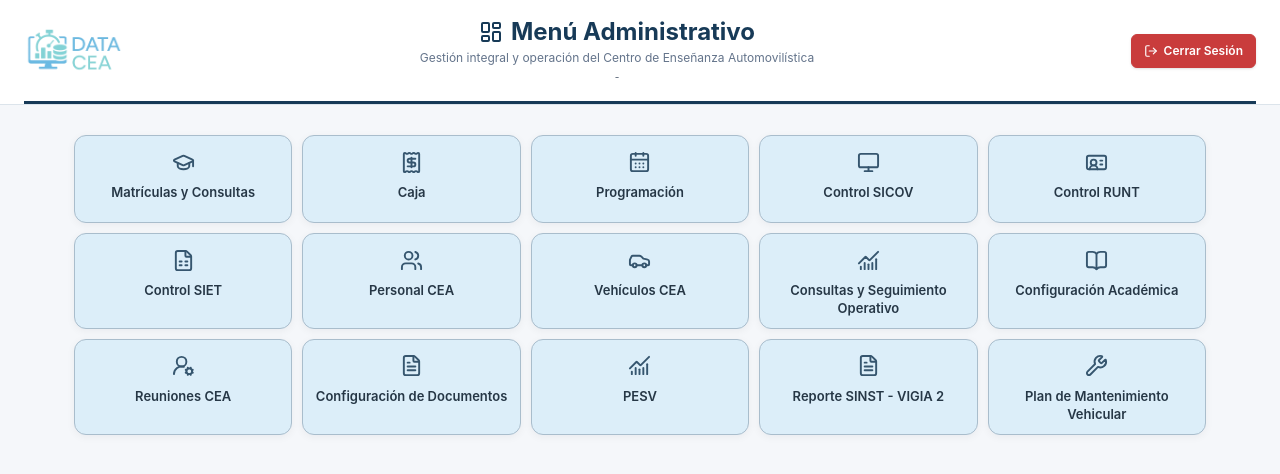
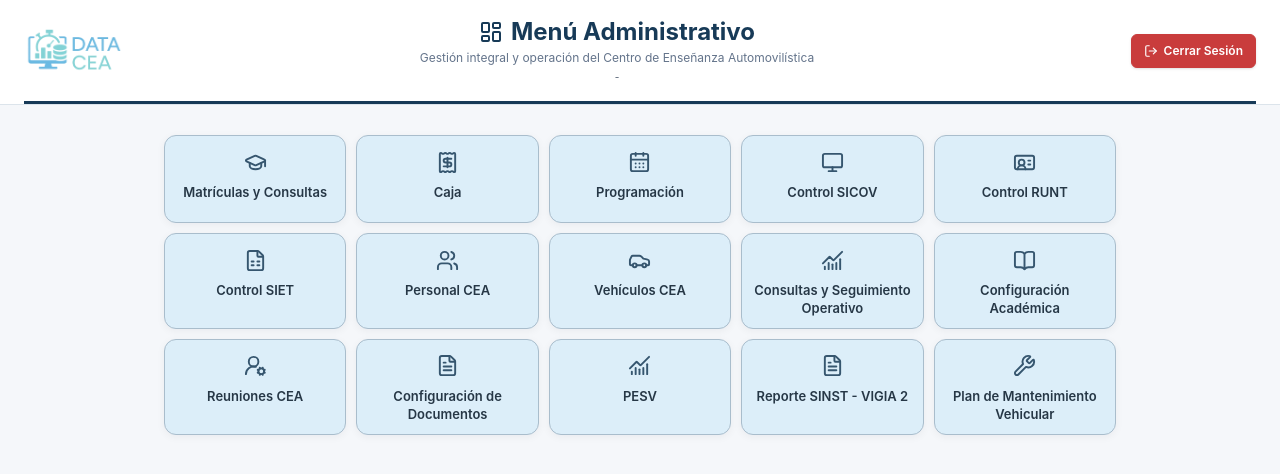
Before and after one commit to YulianoB/DATA-CEA, a Next.js app: page /admin in a window 1280 px wide. Shown: the top 474 px of the page. Built offline with nearby package versions, Linux system fonts and the light colour scheme; sample sign-in values are in the browser's storage.

Commit message:
Reduce ancho del menu administrativo

```diff
--- a/app/admin/page.js
+++ b/app/admin/page.js
@@ -62,7 +62,7 @@ export default function AdminPage() {
       grupos={GRUPOS_MENU}
       mostrarRegresar={false}
       mostrarCerrarSesion
-      anchoContenido="1180px"
+      anchoContenido="1000px"
     />
   )
 }
```
